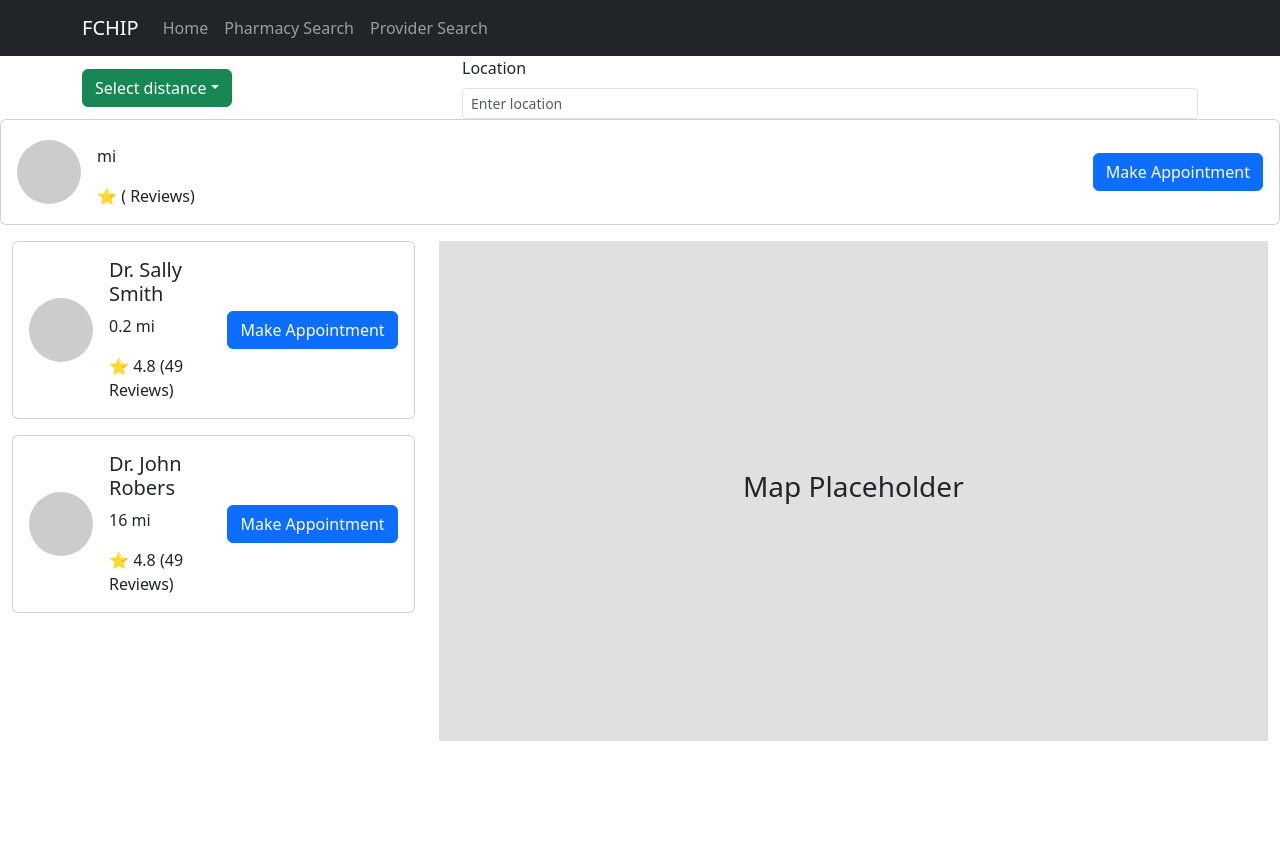
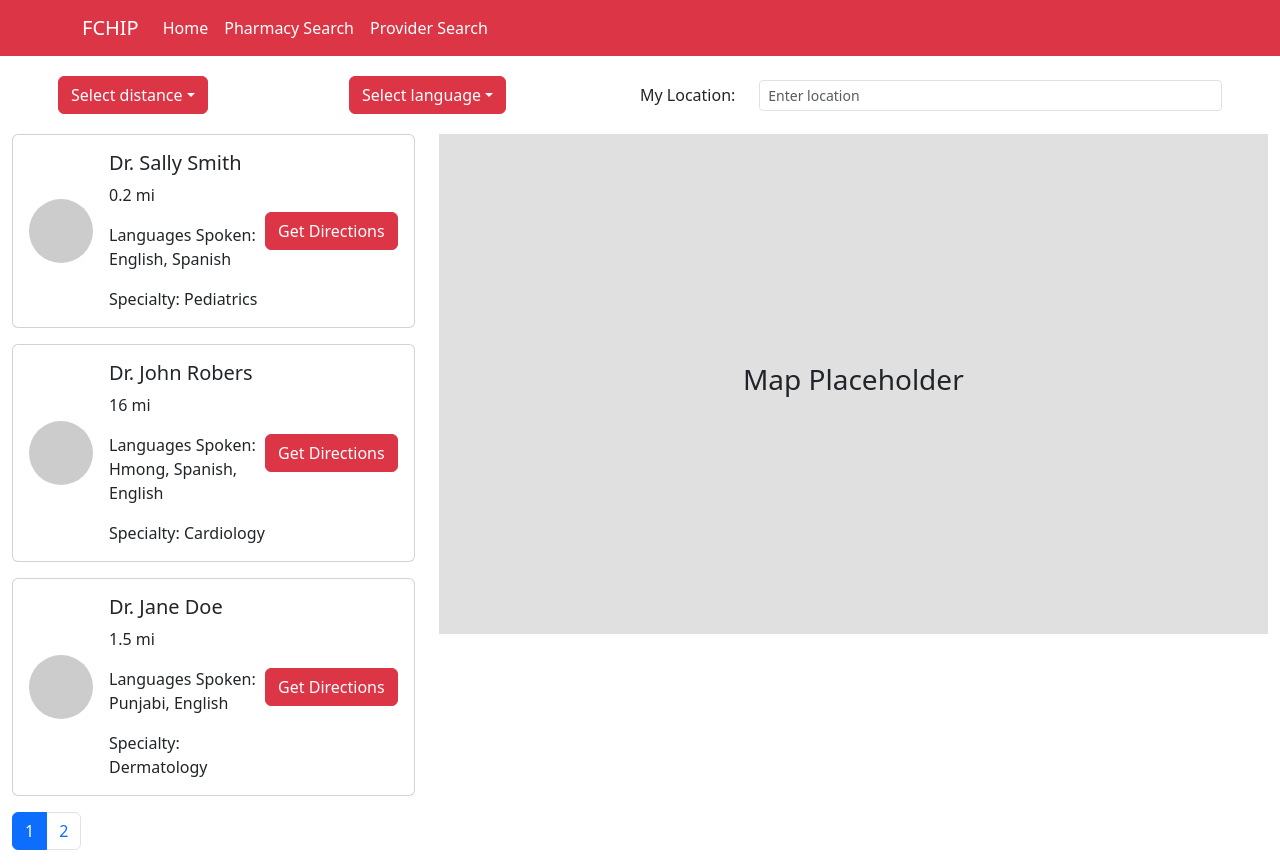
Before and after one commit to phombal/fchip, a React (Create React App) app in the folder fchip-website/: page / in a window 1280 px wide. Before the commit the page ends 800 px from the top, so only its background shows below. Built offline with nearby package versions, Linux system fonts and the light colour scheme.

Commit message:
Made changes to color and pagination

```diff
--- a/fchip-website/src/App.js
+++ b/fchip-website/src/App.js
@@ -11,7 +11,6 @@ function App() {
     <div>
       <NavigationBar />
       <CombinedComponents />
-      <ProviderCard />
       <ProviderMap />
     </div>
   );
--- a/fchip-website/src/map_page/filter.js
+++ b/fchip-website/src/map_page/filter.js
@@ -11,7 +11,7 @@ function DistanceFilterDropdown() {
 
     return (
         <Dropdown onSelect={handleSelect}>
-            <Dropdown.Toggle variant="success" id="dropdown-basic">
+            <Dropdown.Toggle variant="danger" id="dropdown-basic">
                 {distance}
             </Dropdown.Toggle>
 
@@ -26,12 +26,39 @@ function DistanceFilterDropdown() {
     );
 }
 
+function LanguageFilterDropdown() {
+    const [language, setLanguage] = useState('Select language');
+
+    const handleSelect = (eventKey) => {
+        setLanguage(eventKey);
+        console.log("Filtering items by language:", eventKey);
+    };
+
+    return (
+        <Dropdown onSelect={handleSelect}>
+            <Dropdown.Toggle variant="danger" id="dropdown-basic">
+                {language}
+            </Dropdown.Toggle>
+
+            <Dropdown.Menu>
+                <Dropdown.Item eventKey="English">English</Dropdown.Item>
+                <Dropdown.Item eventKey="Spanish">Spanish</Dropdown.Item>
+                <Dropdown.Item eventKey="Hmong">Hmong</Dropdown.Item>
+                <Dropdown.Item eventKey="Punjabi">Punjabi</Dropdown.Item>
+                <Dropdown.Item eventKey="Tagalog">Tagalog</Dropdown.Item>
+            </Dropdown.Menu>
+        </Dropdown>
+    );
+}
+
 function FullWidthTextInput() {
     return (
         <Form>
-            <Form.Group controlId="fullWidthTextInput">
-                <Form.Label>Location</Form.Label>
-                <Form.Control type="text" placeholder="Enter location" size="sm" />
+            <Form.Group as={Row} controlId="fullWidthTextInput" className="align-items-center">
+                <Form.Label column sm="auto" className="pr-2">My Location:</Form.Label>
+                <Col>
+                    <Form.Control type="text" placeholder="Enter location" size="sm" />
+                </Col>
             </Form.Group>
         </Form>
     );
@@ -39,12 +66,15 @@ function FullWidthTextInput() {
 
 function CombinedComponents() {
     return (
-        <Container>
+        <Container style={{ padding: '10px 0' }}>
             <Row className="align-items-center">
-                <Col md={4}>
+                <Col md={3} style={{ padding: '10px 0' }}>
                     <DistanceFilterDropdown />
                 </Col>
-                <Col md={8}>
+                <Col md={3} style={{ padding: '10px 0' }}>
+                    <LanguageFilterDropdown />
+                </Col>
+                <Col md={6} style={{ padding: '10px 0' }}>
                     <FullWidthTextInput />
                 </Col>
             </Row>
--- a/fchip-website/src/map_page/navbar.js
+++ b/fchip-website/src/map_page/navbar.js
@@ -3,15 +3,15 @@ import { Navbar, Nav, Container } from 'react-bootstrap';
 
 function NavigationBar() {
   return (
-    <Navbar bg="dark" variant="dark" expand="lg">
+    <Navbar bg="danger" variant="danger" expand="lg">
       <Container>
-        <Navbar.Brand href="#home">FCHIP</Navbar.Brand>
+        <Navbar.Brand href="#home" className="text-white">FCHIP</Navbar.Brand>
         <Navbar.Toggle aria-controls="basic-navbar-nav" />
         <Navbar.Collapse id="basic-navbar-nav">
           <Nav className="me-auto">
-            <Nav.Link href="#home">Home</Nav.Link>
-            <Nav.Link href="#pharmacy-search">Pharmacy Search</Nav.Link>
-            <Nav.Link href="#provider-search">Provider Search</Nav.Link>
+            <Nav.Link href="#home" className="text-white">Home</Nav.Link>
+            <Nav.Link href="#pharmacy-search" className="text-white">Pharmacy Search</Nav.Link>
+            <Nav.Link href="#provider-search" className="text-white">Provider Search</Nav.Link>
           </Nav>
         </Navbar.Collapse>
       </Container>
@@ -19,4 +19,4 @@ function NavigationBar() {
   );
 }
 
-export default NavigationBar;  // Ensure this matches the import in App.js
+export default NavigationBar;
--- a/fchip-website/src/map_page/providercard.js
+++ b/fchip-website/src/map_page/providercard.js
@@ -1,8 +1,7 @@
-
 import React from 'react';
 import { Card, Button } from 'react-bootstrap';
 
-const ProviderCard = ({ name, distance, rating, reviews }) => {
+const ProviderCard = ({ name, distance, languages, specialty }) => {
     return (
         <Card style={{ marginBottom: '1rem' }}>
             <Card.Body style={{ display: 'flex', alignItems: 'center' }}>
@@ -10,9 +9,10 @@ const ProviderCard = ({ name, distance, rating, reviews }) => {
                 <div style={{ flex: '1' }}>
                     <Card.Title>{name}</Card.Title>
                     <Card.Text>{distance} mi</Card.Text>
-                    <Card.Text>⭐ {rating} ({reviews} Reviews)</Card.Text>
+                    <Card.Text>Languages Spoken: {languages}</Card.Text>
+                    <Card.Text>Specialty: {specialty}</Card.Text>
                 </div>
-                <Button variant="primary">Make Appointment</Button>
+                <Button variant="danger">Get Directions</Button>
             </Card.Body>
         </Card>
     );
--- a/fchip-website/src/map_page/providermap.js
+++ b/fchip-website/src/map_page/providermap.js
@@ -1,38 +1,90 @@
-import React from 'react';
-import { Container, Row, Col } from 'react-bootstrap';
-import ProviderCard from './providercard';
+import React, { useState } from 'react';
+import { Container, Row, Col, Pagination } from 'react-bootstrap';
+import ProviderCard from './providercard'; // Adjust the import path if needed
 
 const ProviderMap = () => {
     const providers = [
         {
             name: 'Dr. Sally Smith',
             distance: 0.2,
-            rating: 4.8,
-            reviews: 49
+            languages: 'English, Spanish',
+            specialty: 'Pediatrics'
         },
         {
             name: 'Dr. John Robers',
             distance: 16,
-            rating: 4.8,
-            reviews: 49
-        }
+            languages: 'Hmong, Spanish, English',
+            specialty: 'Cardiology'
+        },
+        // Add more providers here
+        {
+            name: 'Dr. Jane Doe',
+            distance: 1.5,
+            languages: 'Punjabi, English',
+            specialty: 'Dermatology'
+        },
+        {
+            name: 'Dr. Emily White',
+            distance: 2.3,
+            languages: 'English',
+            specialty: 'Neurology'
+        },
+        {
+            name: 'Dr. Michael Green',
+            distance: 4.7,
+            languages: 'English',
+            specialty: 'Orthopedics'
+        },
+        {
+            name: 'Dr. David Black',
+            distance: 3.6,
+            languages: 'Spanish',
+            specialty: 'Gastroenterology'
+        },
     ];
+
+    const [currentPage, setCurrentPage] = useState(1);
+    const itemsPerPage = 3;
+
+    const handlePageChange = (pageNumber) => {
+        setCurrentPage(pageNumber);
+    };
+
+    const indexOfLastItem = currentPage * itemsPerPage;
+    const indexOfFirstItem = indexOfLastItem - itemsPerPage;
+    const currentItems = providers.slice(indexOfFirstItem, indexOfLastItem);
+
+    const pageNumbers = [];
+    for (let i = 1; i <= Math.ceil(providers.length / itemsPerPage); i++) {
+        pageNumbers.push(i);
+    }
 
     return (
         <Container fluid>
             <Row>
                 <Col lg={4} md={6}>
                     <div id="provider-list">
-                        {providers.map(provider => (
+                        {currentItems.map(provider => (
                             <ProviderCard
                                 key={provider.name}
                                 name={provider.name}
                                 distance={provider.distance}
-                                rating={provider.rating}
-                                reviews={provider.reviews}
+                                languages={provider.languages}
+                                specialty={provider.specialty}
                             />
                         ))}
                     </div>
+                    <Pagination>
+                        {pageNumbers.map(number => (
+                            <Pagination.Item
+                                key={number}
+                                active={number === currentPage}
+                                onClick={() => handlePageChange(number)}
+                            >
+                                {number}
+                            </Pagination.Item>
+                        ))}
+                    </Pagination>
                 </Col>
                 <Col lg={8} md={6}>
                     {/* Placeholder for where the map would be */}
```
Also changed, not shown: 1 other file (tests, documents, lock files or other folders).
